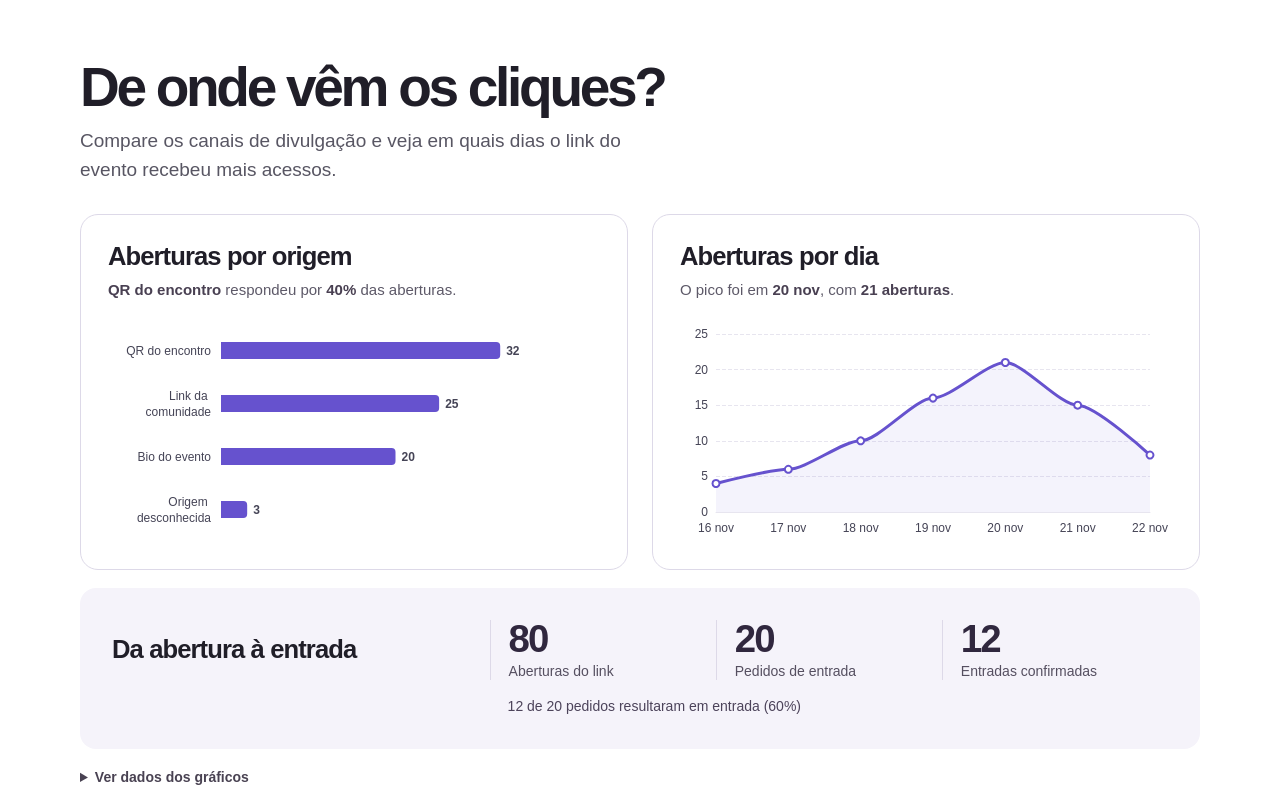
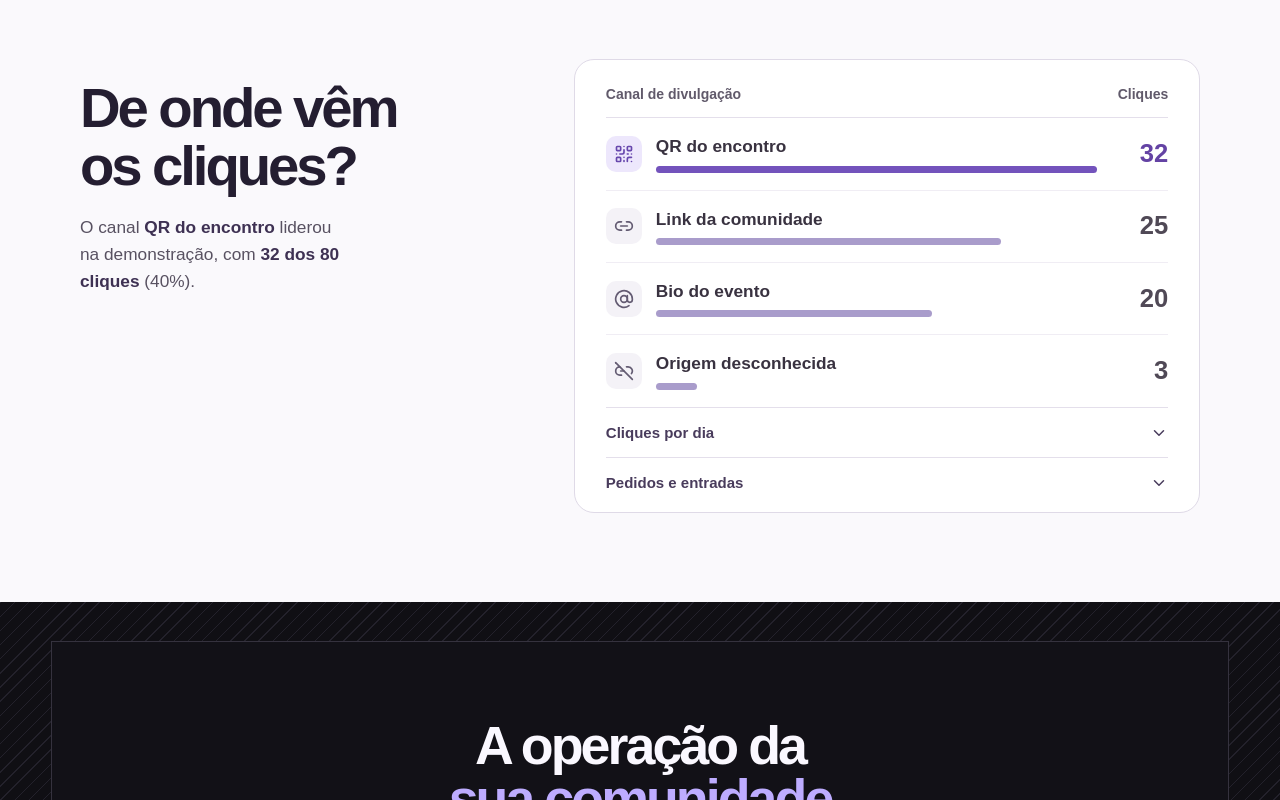
Before and after one commit to GuilhermeSerafim/orbcommu, a Next.js app in the folder web/: page /organizadores in a window 1280 px wide. Shown: the part 2020-2820 px from the top of the page. Built offline with nearby package versions, Linux system fonts and the light colour scheme.

Commit message:
refactor(landing): show click sources in a directly labeled ranking

```diff
--- a/web/app/organizadores/grafico-edicao.tsx
+++ b/web/app/organizadores/grafico-edicao.tsx
@@ -2,74 +2,43 @@
 
 import { useEffect, useRef } from "react"
 import { init, use, type ComposeOption, type EChartsType } from "echarts/core"
-import { BarChart, LineChart, type BarSeriesOption, type LineSeriesOption } from "echarts/charts"
+import { LineChart, type LineSeriesOption } from "echarts/charts"
 import { GridComponent, TooltipComponent, type GridComponentOption, type TooltipComponentOption } from "echarts/components"
 import { SVGRenderer } from "echarts/renderers"
 
-use([BarChart, LineChart, GridComponent, TooltipComponent, SVGRenderer])
+use([LineChart, GridComponent, TooltipComponent, SVGRenderer])
 
-type Opcoes = ComposeOption<BarSeriesOption | LineSeriesOption | GridComponentOption | TooltipComponentOption>
-type Props = { tipo: "origens" | "dias"; itens: { nome: string; valor: number }[] }
+type Opcoes = ComposeOption<LineSeriesOption | GridComponentOption | TooltipComponentOption>
+type Dia = { nome: string; valor: number }
 
 const numero = new Intl.NumberFormat("pt-BR")
 const roxo = "#6652ce"
 const texto = "#454456"
 const grade = "#e7e5ef"
 
-function opcoesDosDados({ tipo, itens }: Props): Opcoes {
-  const nomes = itens.map(item => item.nome)
-  const eixoDeContagem = {
-    type: "value" as const,
-    min: 0,
-    minInterval: 1,
-    splitNumber: 4,
-    axisLabel: { color: texto, formatter: (valor: number) => numero.format(valor) },
-    splitLine: { lineStyle: { color: grade, type: "dashed" as const } },
-  }
-
-  if (tipo === "origens") {
-    const digitos = Math.max(1, ...itens.map(item => numero.format(item.valor).length))
-    return {
-      grid: { left: 112, right: 14 + digitos * 8, top: 6, bottom: 6 },
-      xAxis: { ...eixoDeContagem, show: false },
-      yAxis: {
-        type: "category",
-        data: nomes,
-        inverse: true,
-        axisLine: { show: false },
-        axisTick: { show: false },
-        axisLabel: { interval: 0, color: texto, width: 100, overflow: "break", lineHeight: 16, margin: 10 },
-      },
-      series: [{
-        id: "origens",
-        type: "bar",
-        name: "Aberturas",
-        data: itens.map(({ nome, valor }) => ({ name: nome, value: valor })),
-        barMaxWidth: 17,
-        itemStyle: { color: roxo, borderRadius: [0, 4, 4, 0] },
-        label: {
-          show: true, position: "right", distance: 6, color: texto, fontWeight: 600,
-          formatter: ponto => numero.format(Number(ponto.value)),
-        },
-      }],
-    }
-  }
-
+function opcoesDosDados(itens: Dia[]): Opcoes {
   return {
     grid: { left: 36, right: 22, top: 16, bottom: 30 },
     xAxis: {
       type: "category",
-      data: nomes,
+      data: itens.map(item => item.nome),
       boundaryGap: false,
       axisLine: { lineStyle: { color: grade } },
       axisTick: { show: false },
       axisLabel: { color: texto, hideOverlap: true, margin: 10, showMinLabel: true, showMaxLabel: true },
     },
-    yAxis: eixoDeContagem,
+    yAxis: {
+      type: "value",
+      min: 0,
+      minInterval: 1,
+      splitNumber: 4,
+      axisLabel: { color: texto, formatter: (valor: number) => numero.format(valor) },
+      splitLine: { lineStyle: { color: grade, type: "dashed" } },
+    },
     series: [{
       id: "dias",
       type: "line",
-      name: "Aberturas",
+      name: "Cliques",
       data: itens.map(({ nome, valor }, indice) => ({ id: String(indice), name: nome, value: valor })),
       smooth: 0.25,
       smoothMonotone: "x",
@@ -83,7 +52,7 @@ function opcoesDosDados({ tipo, itens }: Props): Opcoes {
   }
 }
 
-export default function GraficoEdicao({ tipo, itens }: Props) {
+export default function GraficoEdicao({ itens }: { itens: Dia[] }) {
   const elemento = useRef<HTMLDivElement>(null)
   const grafico = useRef<EChartsType | null>(null)
 
@@ -110,9 +79,8 @@ export default function GraficoEdicao({ tipo, itens }: Props) {
         borderColor: grade,
         textStyle: { color: texto, fontSize: 12 },
         axisPointer: {
-          type: tipo === "origens" ? "shadow" : "line",
+          type: "line",
           snap: true,
-          shadowStyle: { color: "rgba(102, 82, 206, 0.06)" },
           lineStyle: { color: "#aaa1d4" },
         },
         valueFormatter: valor => numero.format(Number(valor)),
@@ -128,11 +96,11 @@ export default function GraficoEdicao({ tipo, itens }: Props) {
       instancia.dispose()
       grafico.current = null
     }
-  }, [tipo])
+  }, [])
 
   useEffect(() => {
-    grafico.current?.setOption<Opcoes>(opcoesDosDados({ tipo, itens }))
-  }, [tipo, itens])
+    grafico.current?.setOption<Opcoes>(opcoesDosDados(itens))
+  }, [itens])
 
   return <div ref={elemento} aria-hidden="true" style={{ width: "100%", height: "100%" }} />
 }
--- a/web/app/organizadores/relatorios.module.css
+++ b/web/app/organizadores/relatorios.module.css
@@ -1,98 +1,130 @@
 .secao {
   scroll-margin-top: 32px;
-  padding: clamp(56px, 7vw, 100px) max(16px, 5vw);
-  background: #fff;
-  color: #201e28;
+  padding: clamp(56px, 7vw, 100px) max(20px, 5vw);
+  background: #faf9fc;
+  color: #241e31;
 }
 
-.conteudo { max-width: 1120px; margin-inline: auto; }
-
-.cabecalho h2 {
-  margin: 0 0 12px;
-  font: 650 clamp(35px, 4.3vw, 60px)/1.02 var(--titulo);
-  letter-spacing: -.06em;
+.conteudo {
+  max-width: 1120px;
+  margin-inline: auto;
+  display: grid;
+  grid-template-columns: minmax(0, .8fr) minmax(0, 1.2fr);
+  align-items: start;
+  gap: clamp(40px, 6vw, 88px);
 }
 
+.cabecalho { padding-top: 20px; }
+.cabecalho h2 {
+  max-width: 12ch;
+  font: 650 clamp(38px, 4.4vw, 64px)/1.02 var(--titulo);
+  letter-spacing: -.055em;
+  text-wrap: balance;
+}
 .cabecalho p {
-  max-width: 54ch;
-  color: #585663;
-  font-size: clamp(16px, 1.5vw, 19px);
-  line-height: 1.5;
+  margin-top: 20px;
+  max-width: 36ch;
+  text-wrap: pretty;
+  color: #585161;
+  font: 400 clamp(16px, 1.35vw, 19px)/1.55 var(--corpo);
+}
+.cabecalho strong { color: #3e3153; font-weight: 650; }
+
+.painel {
+  min-width: 0;
+  padding: 8px clamp(16px, 2.4vw, 34px) 4px;
+  border: 1px solid #dfdae7;
+  border-radius: 20px;
+  background: #fff;
+}
+.canais { width: 100%; border-collapse: collapse; }
+.canais thead th {
+  border-bottom: 1px solid #e4dfeb;
+  padding: 16px 0 12px;
+  color: #615a6b;
+  font-size: 14px;
+  font-weight: 550;
+  text-align: left;
+}
+.canais thead th:last-child { text-align: right; }
+.canais tbody tr + tr { border-top: 1px solid #f0edf4; }
+.canais tbody th { padding: 17px 0; text-align: left; }
+.canais td {
+  width: 5ch;
+  padding-left: 12px;
+  text-align: right;
+  vertical-align: middle;
+  font: 640 clamp(24px, 2vw, 30px)/1 var(--titulo);
+  font-variant-numeric: tabular-nums;
+  color: #504956;
+}
+.canal { display: flex; align-items: center; gap: 14px; }
+.icone {
+  display: grid;
+  flex: 0 0 36px;
+  height: 36px;
+  place-items: center;
+  border-radius: 10px;
+  background: #f4f2f7;
+  color: #635b72;
+}
+.canalNome {
+  flex: 1;
+  min-width: 0;
+  color: #393240;
+  font: 550 clamp(16px, 1.35vw, 18px)/1.3 var(--corpo);
+}
+.barra {
+  display: block;
+  margin-top: 8px;
+  height: 7px;
+  border-radius: 10px;
+  background: #a99ccb;
+}
+.canais tbody tr:first-child .icone { background: #ede7fc; color: #6747ad; }
+.canais tbody tr:first-child .barra { background: #7353bc; }
+.canais tbody tr:first-child td { color: #6443a4; }
+
+.detalhe { border-top: 1px solid #e4dfeb; }
+.detalhe > summary {
+  display: flex;
+  align-items: center;
+  justify-content: space-between;
+  gap: 12px;
+  padding-block: 15px;
+  color: #493c5c;
+  font: 600 15px/1.3 var(--corpo);
+  list-style: none;
+}
+.detalhe > summary::-webkit-details-marker { display: none; }
+.detalhe summary { cursor: pointer; }
+.detalhe summary:hover { color: #633dae; }
+.detalhe summary:focus-visible { outline: 2px solid #7558ac; outline-offset: 2px; border-radius: 3px; }
+.detalhe[open] > summary svg { transform: rotate(180deg); }
+.diario, .resumo { padding: 0 0 16px; color: #585161; font-size: 15px; line-height: 1.5; }
+.diario strong { color: #3e3153; }
+.plotagem { display: grid; place-items: center; height: 210px; margin-top: 8px; }
+.carregando { color: #655c6d; }
+.valores summary { width: fit-content; padding: 12px 0; font-size: 14px; }
+.valores table { width: 100%; border-collapse: collapse; }
+.valores :is(th, td) { text-align: left; padding: 7px 0; border-bottom: 1px solid #ede9f1; }
+.valores th[scope="row"] { font-weight: 400; }
+.valores :is(th, td):last-child { text-align: right; font-variant-numeric: tabular-nums; }
+.resumo dl { display: grid; grid-template-columns: repeat(3, minmax(0, 1fr)); gap: 12px; }
+.resumo dt { font-size: 14px; line-height: 1.3; }
+.resumo dd { margin-top: 4px; font: 640 26px/1.1 var(--titulo); color: #3e3153; }
+.resumo p { margin-top: 16px; }
+
+@media (max-width: 760px) {
+  .conteudo { grid-template-columns: minmax(0, 1fr); gap: 24px; }
+  .cabecalho { padding-top: 0; }
+  .cabecalho h2 { max-width: none; }
+  .cabecalho p { margin-top: 12px; }
+  .canal { gap: 10px; }
+  .canais tbody th { padding-block: 15px; }
+  .canais td { width: 3ch; }
 }
 
-.dados summary:focus-visible { outline: 3px solid #6652ce; outline-offset: 3px; }
-
-.graficos {
-  display: grid;
-  grid-template-columns: repeat(2, minmax(0, 1fr));
-  gap: clamp(14px, 2vw, 24px);
-  margin: 30px 0 18px;
+@media (forced-colors: active) {
+  .barra { background: CanvasText; forced-color-adjust: none; }
 }
-
-.graficos figure {
-  min-width: 0;
-  margin: 0;
-  padding: clamp(16px, 2.1vw, 28px);
-  border: 1px solid #ddd9e8;
-  border-radius: 18px;
-  background: white;
-}
-
-.graficos h3, .resumo h3 {
-  font: 650 clamp(21px, 2vw, 27px)/1.15 var(--titulo);
-  letter-spacing: -.035em;
-}
-
-.graficos figcaption p {
-  margin-top: 7px;
-  color: #5d5968;
-  font-size: 15px;
-  line-height: 1.45;
-}
-.graficos figcaption strong { color: #494052; font-weight: 650; }
-.plotagem { width: 100%; height: 224px; margin-top: 18px; }
-
-.resumo {
-  display: grid;
-  grid-template-columns: minmax(0, .75fr) minmax(0, 1.5fr);
-  align-items: center;
-  column-gap: clamp(16px, 3vw, 40px);
-  padding: clamp(18px, 2.5vw, 32px);
-  border-radius: 16px;
-  background: #f5f3fa;
-}
-
-.metricas {
-  display: grid;
-  grid-template-columns: repeat(3, minmax(0, 1fr));
-}
-.metricas div { display: flex; flex-direction: column-reverse; justify-content: end; gap: 3px; padding-inline: 18px 6px; border-left: 1px solid #ddd9e8; }
-.metricas dt { color: #554f60; font-size: 14px; line-height: 1.3; }
-.metricas dd {
-  font: 650 clamp(30px, 3vw, 42px)/1 var(--titulo);
-  color: #30273e;
-  letter-spacing: -.05em;
-  font-variant-numeric: tabular-nums;
-}
-.conversao { grid-column: 2; margin: 16px 0 0; padding-left: 18px; color: #4c435a; font-size: 14px; }
-
-.dados { margin-top: 6px; color: #494252; font-size: 14px; }
-.dados summary { width: fit-content; padding-block: 12px; cursor: pointer; font-weight: 600; }
-.dados summary:hover { text-decoration: underline; }
-.tabelas { display: grid; grid-template-columns: repeat(2, minmax(0, 1fr)); gap: 24px; align-items: start; margin-top: 4px; }
-.tabelas table { width: 100%; border-collapse: collapse; }
-.tabelas caption { padding-bottom: 7px; text-align: left; color: #241f2a; font-weight: 650; }
-.tabelas :is(th, td) { border-bottom: 1px solid #e8e5ed; padding: 6px 8px; text-align: left; }
-.tabelas th[scope="row"] { font-weight: 400; }
-.tabelas :is(th, td):last-child { text-align: right; font-variant-numeric: tabular-nums; }
-
-@media (max-width: 760px) {
-  .graficos, .tabelas { grid-template-columns: 1fr; }
-  .graficos { margin-top: 22px; }
-  .plotagem { height: 204px; margin-top: 12px; }
-  .resumo { grid-template-columns: 1fr; gap: 16px; }
-  .metricas div { padding-inline: 10px 4px; }
-  .metricas div:first-child { padding-left: 0; border-left: 0; }
-  .metricas dt { font-size: 13px; }
-  .conversao { grid-column: 1; margin: 0; padding: 12px 0 0; border-top: 1px solid #ddd9e8; }
-}
--- a/web/app/organizadores/relatorios.tsx
+++ b/web/app/organizadores/relatorios.tsx
@@ -1,98 +1,94 @@
 "use client"
 
 import dynamic from "next/dynamic"
-import { useEffect, useRef, useState } from "react"
+import { useState } from "react"
+import { AtSign, ChevronDown, Link2, Link2Off, QrCode } from "lucide-react"
 import { edicoes, origens } from "@/lib/edicoes-exemplo"
 import estilos from "./relatorios.module.css"
 
-const GraficoEdicao = dynamic(() => import("./grafico-edicao"), { ssr: false })
+const GraficoEdicao = dynamic(() => import("./grafico-edicao"), {
+  ssr: false,
+  loading: () => <p className={estilos.carregando}>Carregando gráfico…</p>,
+})
+
+const icones = [QrCode, Link2, AtSign, Link2Off]
+const { primeiroDia, dias, origens: cliquesPorOrigem, pedidos, entradas } = edicoes.nov
+const canais = origens.map((nome, i) => ({ nome, cliques: cliquesPorOrigem[i], Icone: icones[i] }))
+  .sort((a, b) => b.cliques - a.cliques)
+const total = canais.reduce((soma, canal) => soma + canal.cliques, 0)
+const lider = canais[0]
+const porDia = dias.map((valor, i) => ({ nome: `${primeiroDia + i} nov`, valor }))
+const pico = porDia.reduce((maior, dia) => dia.valor > maior.valor ? dia : maior)
 const percentual = new Intl.NumberFormat("pt-BR", { style: "percent", maximumFractionDigits: 1 })
 
 export function Relatorios() {
-  const areaGraficos = useRef<HTMLDivElement>(null)
-  const [mostrarGraficos, definirMostrarGraficos] = useState(false)
-
-  useEffect(() => {
-    const area = areaGraficos.current
-    if (!area) return
-    const observador = new IntersectionObserver(([entrada]) => {
-      if (entrada.isIntersecting) {
-        definirMostrarGraficos(true)
-        observador.disconnect()
-      }
-    }, { rootMargin: "400px" })
-    observador.observe(area)
-    return () => observador.disconnect()
-  }, [])
-
-  const { primeiroDia, dias, origens: cliquesPorOrigem, pedidos, entradas } = edicoes.nov
-  const aberturas = dias.reduce((total, cliques) => total + cliques, 0)
-  const conversao = percentual.format(entradas / pedidos)
-  const porOrigem = origens.map((nome, i) => ({ nome, valor: cliquesPorOrigem[i] }))
-    .sort((a, b) => b.valor - a.valor)
-  const porDia = dias.map((valor, i) => ({ nome: `${primeiroDia + i} nov`, valor }))
-  const destaque = porOrigem[0]
-  const pico = porDia.reduce((maior, dia) => dia.valor > maior.valor ? dia : maior)
+  const [diaAberto, definirDiaAberto] = useState(false)
 
   return (
     <section id="relatorios" aria-labelledby="relatorios-titulo" className={estilos.secao}>
       <div className={estilos.conteudo}>
         <header className={estilos.cabecalho}>
           <h2 id="relatorios-titulo">De onde vêm os cliques?</h2>
-          <p>Compare os canais de divulgação e veja em quais dias o link do evento recebeu mais acessos.</p>
+          <p>O canal <strong>{lider.nome}</strong> liderou na demonstração, com <strong>{lider.cliques} dos {total} cliques</strong> ({percentual.format(lider.cliques / total)}).</p>
         </header>
 
-        <div className={estilos.graficos} ref={areaGraficos}>
-          <figure aria-labelledby="relatorios-origens">
-            <figcaption>
-              <h3 id="relatorios-origens">Aberturas por origem</h3>
-              <p><strong>{destaque.nome}</strong> respondeu por <strong>{percentual.format(destaque.valor / aberturas)}</strong> das aberturas.</p>
-            </figcaption>
-            <div className={estilos.plotagem}>{mostrarGraficos && <GraficoEdicao tipo="origens" itens={porOrigem} />}</div>
+        <div className={estilos.painel}>
+          <table className={estilos.canais}>
+            <caption className="sr-only">Cliques por canal</caption>
+            <thead>
+              <tr><th scope="col">Canal de divulgação</th><th scope="col">Cliques</th></tr>
+            </thead>
+            <tbody>
+              {canais.map(({ nome, cliques, Icone }) => (
+                <tr key={nome}>
+                  <th scope="row">
+                    <div className={estilos.canal}>
+                      <span className={estilos.icone} aria-hidden="true"><Icone size={20} /></span>
+                      <span className={estilos.canalNome}>
+                        {nome}
+                        <span className={estilos.barra} aria-hidden="true" style={{ width: `${100 * cliques / lider.cliques}%` }} />
+                      </span>
+                    </div>
+                  </th>
+                  <td>{cliques}</td>
+                </tr>
+              ))}
+            </tbody>
+          </table>
+
+          <details className={estilos.detalhe} onToggle={evento => definirDiaAberto(evento.currentTarget.open)}>
+            <summary>Cliques por dia<ChevronDown aria-hidden="true" size={18} /></summary>
+            <figure aria-label="Cliques por dia" className={estilos.diario}>
+              <figcaption>O dia com mais cliques foi <strong>{pico.nome}</strong>, com <strong>{pico.valor} cliques</strong>.</figcaption>
+              {diaAberto && <div className={estilos.plotagem}><GraficoEdicao itens={porDia} /></div>}
+              <details className={estilos.valores}>
+                <summary>Ver valores por dia</summary>
+                <table>
+                  <caption className="sr-only">Cliques por dia</caption>
+                  <thead><tr><th scope="col">Dia</th><th scope="col">Cliques</th></tr></thead>
+                  <tbody>{porDia.map(({ nome, valor }) => (
+                    <tr key={nome}><th scope="row">{nome}</th><td>{valor}</td></tr>
+                  ))}</tbody>
+                </table>
+              </details>
             </figure>
-          <figure aria-labelledby="relatorios-dias">
-            <figcaption>
-              <h3 id="relatorios-dias">Aberturas por dia</h3>
-              <p>O pico foi em <strong>{pico.nome}</strong>, com <strong>{pico.valor} aberturas</strong>.</p>
-            </figcaption>
-            <div className={estilos.plotagem}>{mostrarGraficos && <GraficoEdicao tipo="dias" itens={porDia} />}</div>
-          </figure>
-        </div>
-
+          </details>
+          <details className={estilos.detalhe}>
+            <summary>Pedidos e entradas<ChevronDown aria-hidden="true" size={18} /></summary>
             <div className={estilos.resumo}>
-          <h3>Da abertura à entrada</h3>
-          <dl className={estilos.metricas}>
+              <dl>
                 {[
-              { nome: "Aberturas do link", valor: aberturas },
+                  { nome: "Cliques no link", valor: total },
                   { nome: "Pedidos de entrada", valor: pedidos },
                   { nome: "Entradas confirmadas", valor: entradas },
                 ].map(({ nome, valor }) => (
-              <div key={nome}>
-                <dt>{nome}</dt>
-                <dd>{valor}</dd>
-              </div>
+                  <div key={nome}><dt>{nome}</dt><dd>{valor}</dd></div>
                 ))}
               </dl>
-          <p className={estilos.conversao}>{entradas} de {pedidos} pedidos resultaram em entrada ({conversao})</p>
-        </div>
-
-        <details className={estilos.dados}>
-          <summary>Ver dados dos gráficos</summary>
-          <div className={estilos.tabelas}>
-            {[
-              { titulo: "Aberturas por origem", coluna: "Origem", linhas: porOrigem },
-              { titulo: "Aberturas por dia", coluna: "Dia", linhas: porDia },
-            ].map(({ titulo, coluna, linhas }) => (
-              <table key={titulo}>
-                <caption>{titulo}</caption>
-                <thead><tr><th scope="col">{coluna}</th><th scope="col">Aberturas</th></tr></thead>
-                <tbody>{linhas.map(({ nome, valor }) => (
-                  <tr key={nome}><th scope="row">{nome}</th><td>{valor}</td></tr>
-                ))}</tbody>
-              </table>
-            ))}
+              <p>{entradas} de {pedidos} pedidos resultaram em entrada ({percentual.format(entradas / pedidos)}).</p>
             </div>
           </details>
+        </div>
       </div>
     </section>
   )
```
Also changed, not shown: 2 other files (tests, documents, lock files or other folders). Lines whose indentation alone changed are shown as unchanged.
